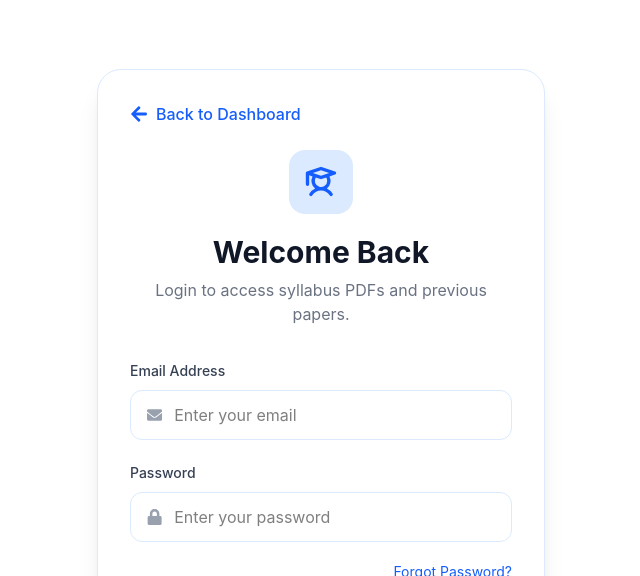
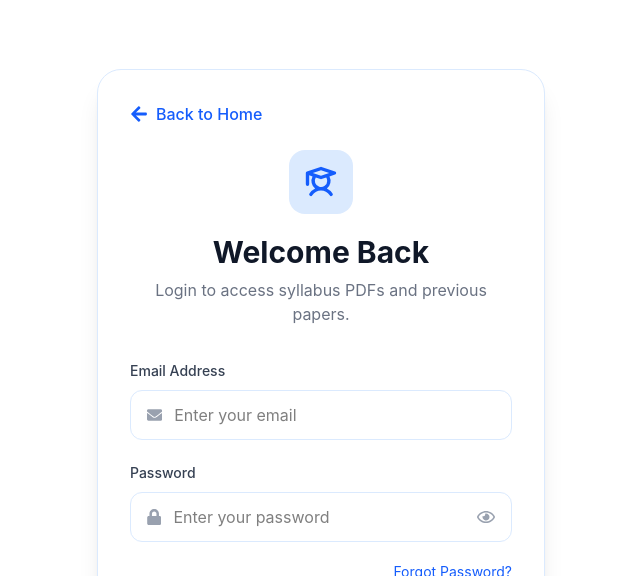
Before and after one commit to hardikrana929/eduvalut-frontend, a React (Vite) app: page /login in a window 1280 px wide. Shown: the top 576 px of the page, without its empty margins (319-959 px from the left). Built offline with nearby package versions, Linux system fonts and the light colour scheme.

Commit message:
add eye icon for show password in login page

```diff
--- a/src/component/Login.jsx
+++ b/src/component/Login.jsx
@@ -2,7 +2,7 @@ import { useEffect, useState } from "react";
 import { FaEnvelope, FaLock } from "react-icons/fa";
 import { jwtDecode } from "jwt-decode";
 import { PiStudentBold } from "react-icons/pi";
-import { FaArrowLeft } from "react-icons/fa";
+import { FaRegEye, FaRegEyeSlash, FaArrowLeft } from "react-icons/fa";
 import { Link } from "react-router-dom";
 import axios from "axios";
 import toast from "react-hot-toast";
@@ -10,6 +10,7 @@ import { useNavigate } from "react-router-dom";
 import { BeatLoader } from "react-spinners";
 const Login = () => {
   const [isLoading, setIsLoading] = useState(false);
+  const [isShow, setIsShow] = useState(false);
   const [formData, setFormData] = useState({
     email: "",
     password: "",
@@ -132,7 +133,7 @@ const Login = () => {
           className="flex items-center gap-2 mb-6 text-blue-600 cursor-pointer hover:text-blue-800 transition-all"
         >
           <FaArrowLeft size={18} />
-          <span className="font-medium">Back to Dashboard</span>
+          <span className="font-medium">Back to Home</span>
         </div>
         {/* Logo */}
         <div className="flex flex-col items-center">
@@ -182,7 +183,7 @@ const Login = () => {
               <FaLock className="text-gray-400" />
 
               <input
-                type="password"
+                type={isShow ? "text" : "password"}
                 name="password"
                 placeholder="Enter your password"
                 value={formData.password}
@@ -190,6 +191,13 @@ const Login = () => {
                 className="w-full px-3 py-3 outline-none bg-transparent"
                 required
               />
+              <button
+                type="button"
+                onClick={() => setIsShow(!isShow)}
+                className="text-gray-400 hover:text-blue-600 cursor-pointer"
+              >
+                {isShow ? <FaRegEyeSlash size={18} /> : <FaRegEye size={18} />}
+              </button>
             </div>
           </div>
 
--- a/src/component/Signup.jsx
+++ b/src/component/Signup.jsx
@@ -99,7 +99,7 @@ const Signup = () => {
           className="flex items-center gap-2 mb-6 text-blue-600 cursor-pointer hover:text-blue-800 transition-all"
         >
           <FaArrowLeft size={18} />
-          <span className="font-medium">Back to Dashboard</span>
+          <span className="font-medium">Back to Home</span>
         </div>
         {/* Logo */}
         <div className="flex flex-col items-center">
```
